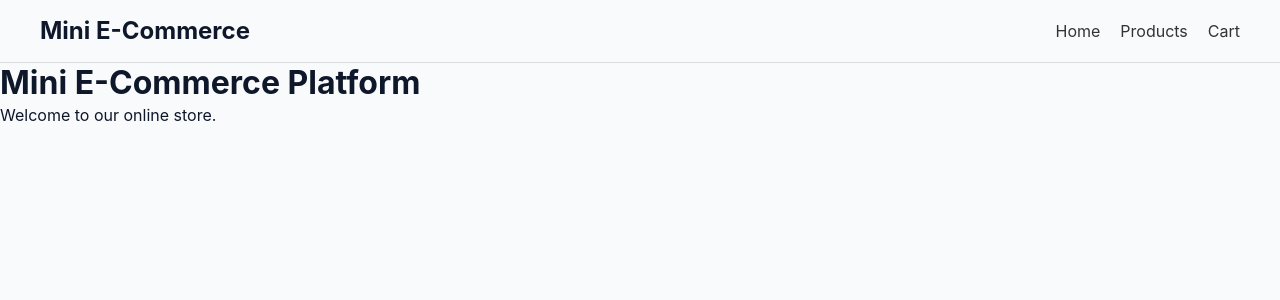
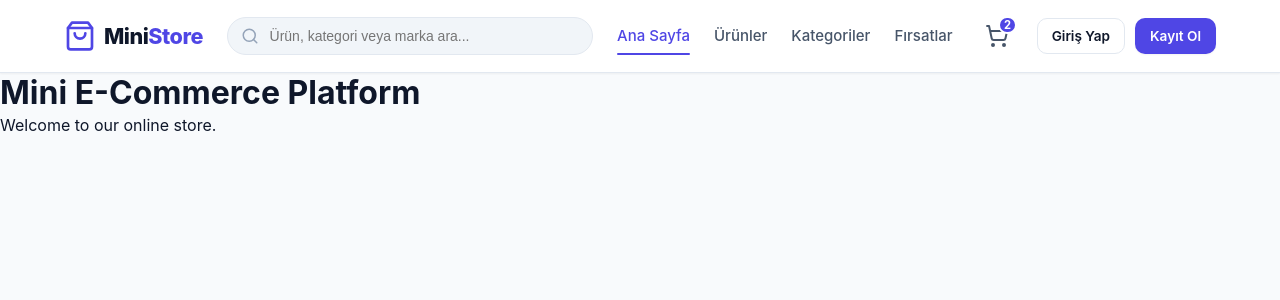
Before and after one commit to ibrahimshair/mini-ecommerce-platform, a React app in the folder frontend/: page / in a window 1280 px wide. Shown: the top 300 px of the page. Built offline with nearby package versions, Linux system fonts and the light colour scheme; the HTML template or start-up script is replaced by a standard one.

Commit message:
feat(frontend): build responsive navigation bar with search and actions

```diff
--- a/frontend/src/components/Navbar.css
+++ b/frontend/src/components/Navbar.css
@@ -1,21 +1,220 @@
-nav {
-  display: flex;
-  justify-content: space-between;
-  align-items: center;
-  padding: 16px 40px;
-  border-bottom: 1px solid #ddd;
+.site-header {
+  position: sticky;
+  top: 0;
+  z-index: 100;
+  background-color: var(--bg-surface);
+  border-bottom: 1px solid var(--border-color);
+  box-shadow: var(--shadow-sm);
 }
 
-nav h2 {
-  margin: 0;
+.header-container {
+  display: flex;
+  align-items: center;
+  justify-content: space-between;
+  height: 4.5rem;
+  gap: 1.5rem;
 }
 
-nav div {
+/* Brand */
+.brand-logo {
   display: flex;
-  gap: 20px;
+  align-items: center;
+  gap: 0.5rem;
+  text-decoration: none;
 }
 
-nav a {
-  text-decoration: none;
-  color: #333;
+.brand-icon {
+  width: 2rem;
+  height: 2rem;
+  color: var(--primary);
 }
+
+.brand-name {
+  font-size: 1.35rem;
+  font-weight: 800;
+  letter-spacing: -0.5px;
+  color: var(--text-primary);
+}
+
+.brand-name span {
+  color: var(--primary);
+}
+
+/* Search Bar */
+.header-search {
+  position: relative;
+  flex: 1;
+  max-width: 420px;
+  display: flex;
+  align-items: center;
+}
+
+.search-icon {
+  position: absolute;
+  left: 0.875rem;
+  width: 1.125rem;
+  height: 1.125rem;
+  color: var(--text-muted);
+  pointer-events: none;
+}
+
+.search-input {
+  width: 100%;
+  padding: 0.625rem 1rem 0.625rem 2.6rem;
+  font-size: 0.875rem;
+  background-color: var(--bg-subtle);
+  border: 1px solid var(--border-color);
+  border-radius: var(--radius-full);
+  outline: none;
+  transition: var(--transition);
+}
+
+.search-input:focus {
+  background-color: var(--bg-surface);
+  border-color: var(--border-focus);
+  box-shadow: 0 0 0 3px rgba(79, 70, 229, 0.15);
+}
+
+/* Navigation Links */
+.nav-menu {
+  display: flex;
+  align-items: center;
+  gap: 1.5rem;
+}
+
+.nav-link {
+  font-size: 0.9375rem;
+  font-weight: 500;
+  color: var(--text-secondary);
+  padding: 0.25rem 0;
+  position: relative;
+}
+
+.nav-link:hover,
+.nav-link.active {
+  color: var(--primary);
+}
+
+.nav-link.active::after {
+  content: "";
+  position: absolute;
+  bottom: -4px;
+  left: 0;
+  width: 100%;
+  height: 2px;
+  background-color: var(--primary);
+  border-radius: var(--radius-full);
+}
+
+/* Header Actions */
+.header-actions {
+  display: flex;
+  align-items: center;
+  gap: 1.25rem;
+}
+
+.action-cart {
+  position: relative;
+  display: flex;
+  align-items: center;
+  justify-content: center;
+  padding: 0.5rem;
+  color: var(--text-secondary);
+  border-radius: var(--radius-full);
+  transition: var(--transition);
+}
+
+.action-cart:hover {
+  color: var(--primary);
+  background-color: var(--bg-subtle);
+}
+
+.action-icon {
+  width: 1.5rem;
+  height: 1.5rem;
+}
+
+.cart-badge {
+  position: absolute;
+  top: 0;
+  right: 0;
+  background-color: var(--primary);
+  color: var(--text-inverse);
+  font-size: 0.7rem;
+  font-weight: 700;
+  width: 1.15rem;
+  height: 1.15rem;
+  border-radius: var(--radius-full);
+  display: flex;
+  align-items: center;
+  justify-content: center;
+  border: 2px solid var(--bg-surface);
+}
+
+.auth-buttons {
+  display: flex;
+  align-items: center;
+  gap: 0.625rem;
+}
+
+.btn-sm {
+  padding: 0.45rem 0.875rem;
+  font-size: 0.85rem;
+}
+
+/* Mobile Toggle */
+.mobile-toggle {
+  display: none;
+  background: none;
+  border: none;
+  cursor: pointer;
+  padding: 0.5rem;
+  color: var(--text-primary);
+}
+
+.mobile-toggle svg {
+  width: 1.5rem;
+  height: 1.5rem;
+}
+
+/* Responsive Media Queries */
+@media (max-width: 900px) {
+  .header-search {
+    display: none;
+  }
+}
+
+@media (max-width: 768px) {
+  .mobile-toggle {
+    display: block;
+  }
+
+  .auth-buttons {
+    display: none;
+  }
+
+  .nav-menu {
+    position: absolute;
+    top: 4.5rem;
+    left: 0;
+    right: 0;
+    background-color: var(--bg-surface);
+    flex-direction: column;
+    align-items: flex-start;
+    padding: 1.5rem;
+    gap: 1rem;
+    border-bottom: 1px solid var(--border-color);
+    box-shadow: var(--shadow-lg);
+    display: none;
+  }
+
+  .nav-menu.is-open {
+    display: flex;
+  }
+
+  .nav-link {
+    width: 100%;
+    padding: 0.5rem 0;
+    font-size: 1rem;
+  }
+}
--- a/frontend/src/components/Navbar.jsx
+++ b/frontend/src/components/Navbar.jsx
@@ -1,15 +1,124 @@
+import { useState } from "react";
 import "./Navbar.css";
+
 function Navbar() {
+  const [isMobileMenuOpen, setIsMobileMenuOpen] = useState(false);
+
   return (
-    <nav>
-      <h2>Mini E-Commerce</h2>
+    <header className="site-header">
+      <div className="container header-container">
+        {/* Brand Logo */}
+        <a href="/" className="brand-logo">
+          <svg
+            className="brand-icon"
+            viewBox="0 0 24 24"
+            fill="none"
+            stroke="currentColor"
+            strokeWidth="2"
+            strokeLinecap="round"
+            strokeLinejoin="round"
+          >
+            <path d="M6 2 3 6v14a2 2 0 0 0 2 2h14a2 2 0 0 0 2-2V6l-3-4Z" />
+            <path d="M3 6h18" />
+            <path d="M16 10a4 4 0 0 1-8 0" />
+          </svg>
+          <span className="brand-name">
+            Mini<span>Store</span>
+          </span>
+        </a>
 
-      <div>
-        <a href="/">Home</a>
-        <a href="/products">Products</a>
-        <a href="/cart">Cart</a>
+        {/* Search Bar */}
+        <div className="header-search">
+          <svg
+            className="search-icon"
+            viewBox="0 0 24 24"
+            fill="none"
+            stroke="currentColor"
+            strokeWidth="2"
+            strokeLinecap="round"
+            strokeLinejoin="round"
+          >
+            <circle cx="11" cy="11" r="8" />
+            <path d="m21 21-4.3-4.3" />
+          </svg>
+          <input
+            type="text"
+            placeholder="Ürün, kategori veya marka ara..."
+            className="search-input"
+          />
+        </div>
+
+        {/* Desktop Navigation Links */}
+        <nav className={`nav-menu ${isMobileMenuOpen ? "is-open" : ""}`}>
+          <a href="/" className="nav-link active">
+            Ana Sayfa
+          </a>
+          <a href="#products" className="nav-link">
+            Ürünler
+          </a>
+          <a href="#categories" className="nav-link">
+            Kategoriler
+          </a>
+          <a href="#deals" className="nav-link">
+            Fırsatlar
+          </a>
+        </nav>
+
+        {/* Right Actions (Cart & Auth) */}
+        <div className="header-actions">
+          {/* Cart Icon with Badge */}
+          <a href="#cart" className="action-cart" title="Sepetim">
+            <svg
+              className="action-icon"
+              viewBox="0 0 24 24"
+              fill="none"
+              stroke="currentColor"
+              strokeWidth="2"
+              strokeLinecap="round"
+              strokeLinejoin="round"
+            >
+              <circle cx="8" cy="21" r="1" />
+              <circle cx="19" cy="21" r="1" />
+              <path d="M2.05 2.05h2l2.66 12.42a2 2 0 0 0 2 1.58h9.78a2 2 0 0 0 1.95-1.57l1.65-7.43H5.12" />
+            </svg>
+            <span className="cart-badge">2</span>
+          </a>
+
+          {/* User Auth Buttons */}
+          <div className="auth-buttons">
+            <a href="#login" className="btn btn-outline btn-sm">
+              Giriş Yap
+            </a>
+            <a href="#register" className="btn btn-primary btn-sm">
+              Kayıt Ol
+            </a>
+          </div>
+
+          {/* Mobile Hamburger Toggle */}
+          <button
+            type="button"
+            className="mobile-toggle"
+            onClick={() => setIsMobileMenuOpen(!isMobileMenuOpen)}
+            aria-label="Menüyü Aç/Kapat"
+          >
+            <svg
+              viewBox="0 0 24 24"
+              fill="none"
+              stroke="currentColor"
+              strokeWidth="2"
+              strokeLinecap="round"
+              strokeLinejoin="round"
+            >
+              {isMobileMenuOpen ? (
+                <path d="M18 6 6 18M6 6l12 12" />
+              ) : (
+                <path d="M4 12h16M4 6h16M4 18h16" />
+              )}
+            </svg>
+          </button>
+        </div>
       </div>
-    </nav>
+    </header>
   );
 }
 
```
